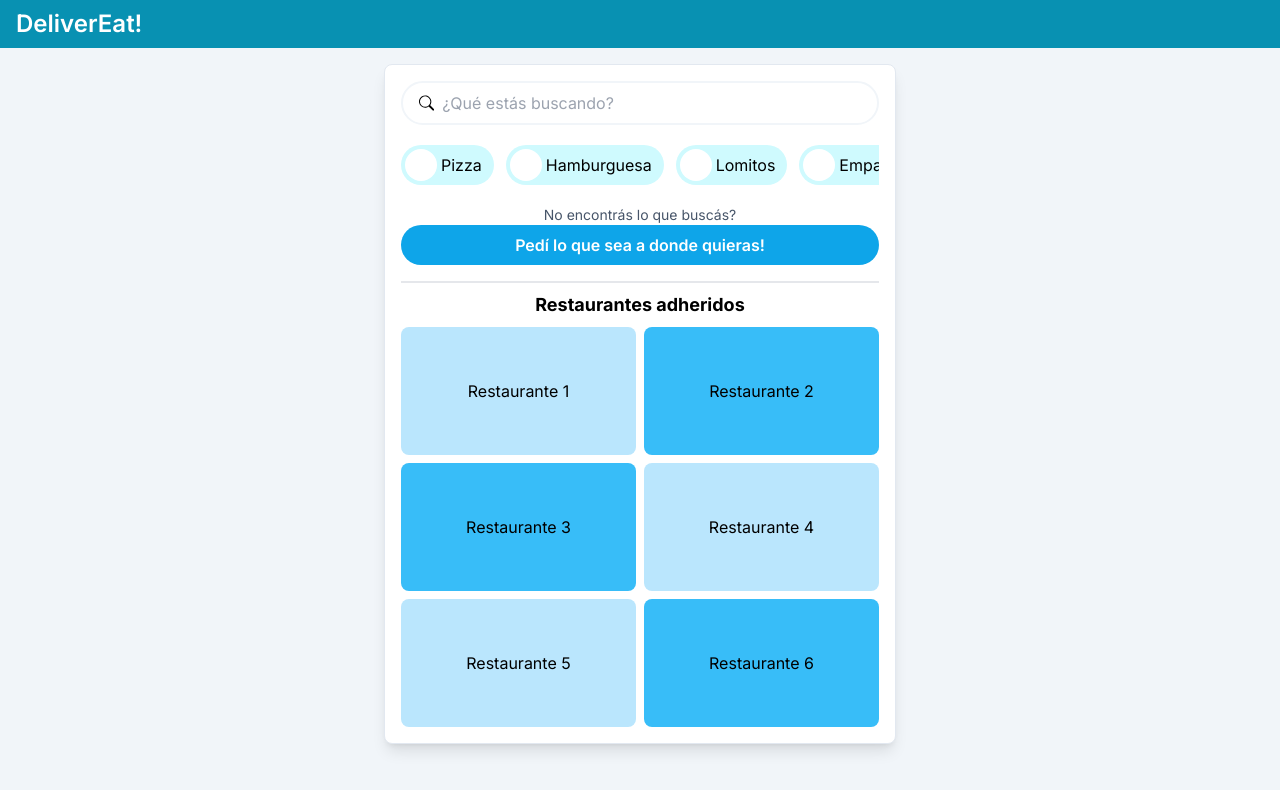
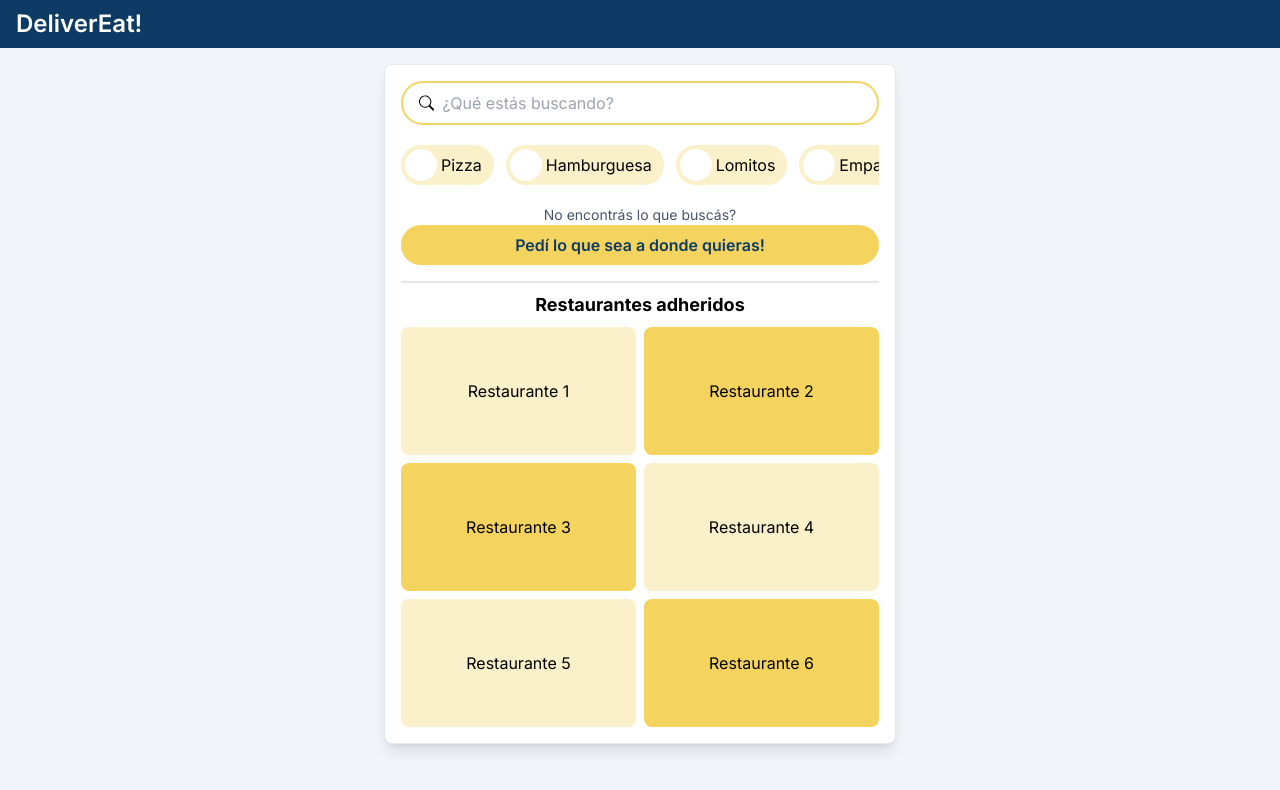
Before and after one commit to andybardagi/TP6-ICSW, a Next.js app: page / in a window 1280 px wide. Shown: the top 790 px of the page. Built offline with nearby package versions, Linux system fonts and the light colour scheme.

Commit message:
Changed colour palette

```diff
--- a/src/components/forms/InputField.tsx
+++ b/src/components/forms/InputField.tsx
@@ -30,13 +30,13 @@ export default function InputField({
         name={name}
         type={type}
         maxLength={maxLength}
-        className={`border max-w-lg px-2 py-1 rounded-md ${hasError ? 'border-red-500' : 'border-cyan-600 '}`}
+        className={`border max-w-lg px-2 py-1 rounded-md ${hasError ? 'border-myRed' : 'border-myYellow '}`}
         placeholder={placeholder}
         onChange={(event) => onChange(event.target.value)}
         value={value}
 
       />
-      {hasError ? <span className="text-red-500 text-sm">{errorMessage}</span> : null}
+      {hasError ? <span className="text-myRed text-sm">{errorMessage}</span> : null}
     </div>
   );
 }
--- a/src/components/forms/SelectField.tsx
+++ b/src/components/forms/SelectField.tsx
@@ -26,7 +26,7 @@ export default function SelectField<T>({
     <div className="flex flex-col gap-1">
       <label>{label}</label>
       <select
-        className={`border max-w-lg px-2 py-1 rounded-md ${hasError ? 'border-red-500' : 'border-cyan-600 '}`}
+        className={`border max-w-lg px-2 py-1 rounded-md ${hasError ? 'border-myRed' : 'border-myYellow '}`}
         onChange={(event) => onChange(event.target.value)}
         value={value}
       >
@@ -41,7 +41,7 @@ export default function SelectField<T>({
           </option>
         ))}
       </select>
-      {hasError ? <span className="text-red-500 text-sm">{errorMessage}</span> : null}
+      {hasError ? <span className="text-myRed text-sm">{errorMessage}</span> : null}
     </div>
   );
 }
--- a/src/components/forms/TextField.tsx
+++ b/src/components/forms/TextField.tsx
@@ -12,13 +12,13 @@ export function TextField({ text, label, placeholder, hasError, errorMessage }:
     <div className="flex flex-col gap-1">
       <label>{label}</label>
       <input
-        className={`border max-w-lg px-2 py-1 rounded-md ${hasError ? 'border-red-500' : 'border-cyan-600 '}`}
+        className={`border max-w-lg px-2 py-1 rounded-md ${hasError ? 'border-myRed' : 'border-myYellow '}`}
         placeholder={placeholder}
         value={text || placeholder}
         readOnly={true}
 
       />
-      {hasError ? <span className="text-red-500 text-sm">{errorMessage}</span> : null}
+      {hasError ? <span className="text-myRed text-sm">{errorMessage}</span> : null}
     </div>
   );
 }
--- a/src/components/home/CategoryBadge.tsx
+++ b/src/components/home/CategoryBadge.tsx
@@ -6,7 +6,7 @@ type CategoryBadgeProps = {
 
 export default function CategoryBadge({ category }: CategoryBadgeProps) {
   return (
-    <div className="bg-cyan-100 pl-1 pr-3 py-1 rounded-full flex flex-row gap-1 items-center">
+    <div className="bg-lightYellow pl-1 pr-3 py-1 rounded-full flex flex-row gap-1 items-center">
       <div className="w-8 h-8 bg-white rounded-full"></div>
       {category}
     </div>
--- a/src/components/layout/Navbar.tsx
+++ b/src/components/layout/Navbar.tsx
@@ -2,7 +2,7 @@ import React from 'react';
 
 export default function Navbar() {
   return (
-    <nav className="w-full bg-cyan-600 py-2 px-4">
+    <nav className="w-full bg-mainBlue py-2 px-4">
       <h4 className="text-white font-semibold text-2xl">DeliverEat!</h4>
     </nav>
   );
--- a/src/components/map/MapView.tsx
+++ b/src/components/map/MapView.tsx
@@ -21,7 +21,7 @@ const MapView = ({ onChange, latitud, longitud, address }: MapViewProps) => {
   const icon = L.divIcon({
     className: 'custom-icon',
     html: ReactDOMServer.renderToString(
-      <BsFillPinFill className="text-3xl text-red-800" />
+      <BsFillPinFill className="text-3xl text-myRed" />
     ),
   })
 
--- a/src/pages/index.tsx
+++ b/src/pages/index.tsx
@@ -17,8 +17,8 @@ export default function Home() {
         <div
           className={`w-full flex flex-row items-center gap-2 rounded-full py-2 px-4 ${
             isActive
-              ? 'border-2 border-cyan-600 border-inside'
-              : 'border-2 border-slate-100'
+              ? 'border-2 border-myOrange border-inside'
+              : 'border-2 border-myYellow'
           }`}
         >
           <BsSearch />
@@ -39,7 +39,7 @@ export default function Home() {
             No encontrás lo que buscás?
           </h6>
           <Link href={'/order/new'}>
-            <button className="bg-sky-500 text-white font-semibold w-full h-fit px-auto py-2 text-large rounded-full">
+            <button className="bg-myYellow text-mainBlue font-semibold w-full h-fit px-auto py-2 text-large rounded-full hover:bg-myOrange">
               Pedí lo que sea a donde quieras!
             </button>
           </Link>
@@ -48,22 +48,22 @@ export default function Home() {
         <div className="flex flex-col gap-2">
           <h6 className="text-center text-lg font-bold">Restaurantes adheridos</h6>
           <div className="grid grid-cols-2 grid-rows-3 content-stretch gap-2">
-            <div className="col-span-1 row-span-1 grid place-items-center h-32 rounded-lg bg-sky-200">
+            <div className="col-span-1 row-span-1 grid place-items-center h-32 rounded-lg bg-lightYellow">
               Restaurante 1
             </div>
-            <div className="col-span-1 row-span-1 grid place-items-center h-32 rounded-lg bg-sky-400">
+            <div className="col-span-1 row-span-1 grid place-items-center h-32 rounded-lg bg-myYellow">
               Restaurante 2
             </div>
-            <div className="col-span-1 row-span-1 grid place-items-center h-32 rounded-lg bg-sky-400">
+            <div className="col-span-1 row-span-1 grid place-items-center h-32 rounded-lg bg-myYellow">
               Restaurante 3
             </div>
-            <div className="col-span-1 row-span-1 grid place-items-center h-32 rounded-lg bg-sky-200">
+            <div className="col-span-1 row-span-1 grid place-items-center h-32 rounded-lg bg-lightYellow">
               Restaurante 4
             </div>
-            <div className="col-span-1 row-span-1 grid place-items-center h-32 rounded-lg bg-sky-200">
+            <div className="col-span-1 row-span-1 grid place-items-center h-32 rounded-lg bg-lightYellow">
               Restaurante 5
             </div>
-            <div className="col-span-1 row-span-1 grid place-items-center h-32 rounded-lg bg-sky-400">
+            <div className="col-span-1 row-span-1 grid place-items-center h-32 rounded-lg bg-myYellow">
               Restaurante 6
             </div>
           </div>
--- a/src/pages/order/new.tsx
+++ b/src/pages/order/new.tsx
@@ -228,7 +228,7 @@ export default function NewOrderPage({
         />
 
         <div className="flex flex-col gap-1">
-          <label htmlFor="file" className="bg-cyan-600 px-4 py-2 text-white rounded-lg hover:bg-cyan-500 w-fit">
+          <label htmlFor="file" className="bg-myYellow px-4 py-2 text-mainBlue rounded-lg hover:bg-myOrange w-fit">
             Foto
           </label>
           <input id="file" type="file" className="max-w-lg hidden" />
@@ -238,7 +238,7 @@ export default function NewOrderPage({
       <Card title="Momento de entrega">
         <form>
           <div className="flex flex-col gap-3 w-full">
-            <div className="flex flex-row gap-4">
+            <div className="flex flex-row gap-4 items-center">
               <input
                 type="radio"
                 name="deliver-time"
@@ -249,7 +249,7 @@ export default function NewOrderPage({
               />
               <label htmlFor="now">Lo antes posible</label>
             </div>
-            <div className="flex flex-row gap-4">
+            <div className="flex flex-row gap-4 items-center">
               <input
                 type="radio"
                 name="deliver-time"
@@ -505,7 +505,7 @@ export default function NewOrderPage({
       )}
       <div className="flex flex-col gap-1 items-end">
         <label
-          className="bg-cyan-600 px-4 py-2 text-white rounded-lg hover:bg-cyan-500 w-fit"
+          className="bg-myYellow px-4 py-2 text-mainBlue rounded-lg hover:bg-myOrange w-fit"
         >
           <button onClick={handleCheckout} role="none">
             Crear pedido
--- a/tailwind.config.js
+++ b/tailwind.config.js
@@ -12,6 +12,13 @@ module.exports = {
         'gradient-conic':
           'conic-gradient(from 180deg at 50% 50%, var(--tw-gradient-stops))',
       },
+      colors: {
+        mainBlue: '#0D3B66',
+        lightYellow: '#FAF0CA',
+        myYellow: '#F4D35E',
+        myOrange: '#EE964B',
+        myRed: '#F95738',
+      },
     },
   },
   plugins: [],
```
